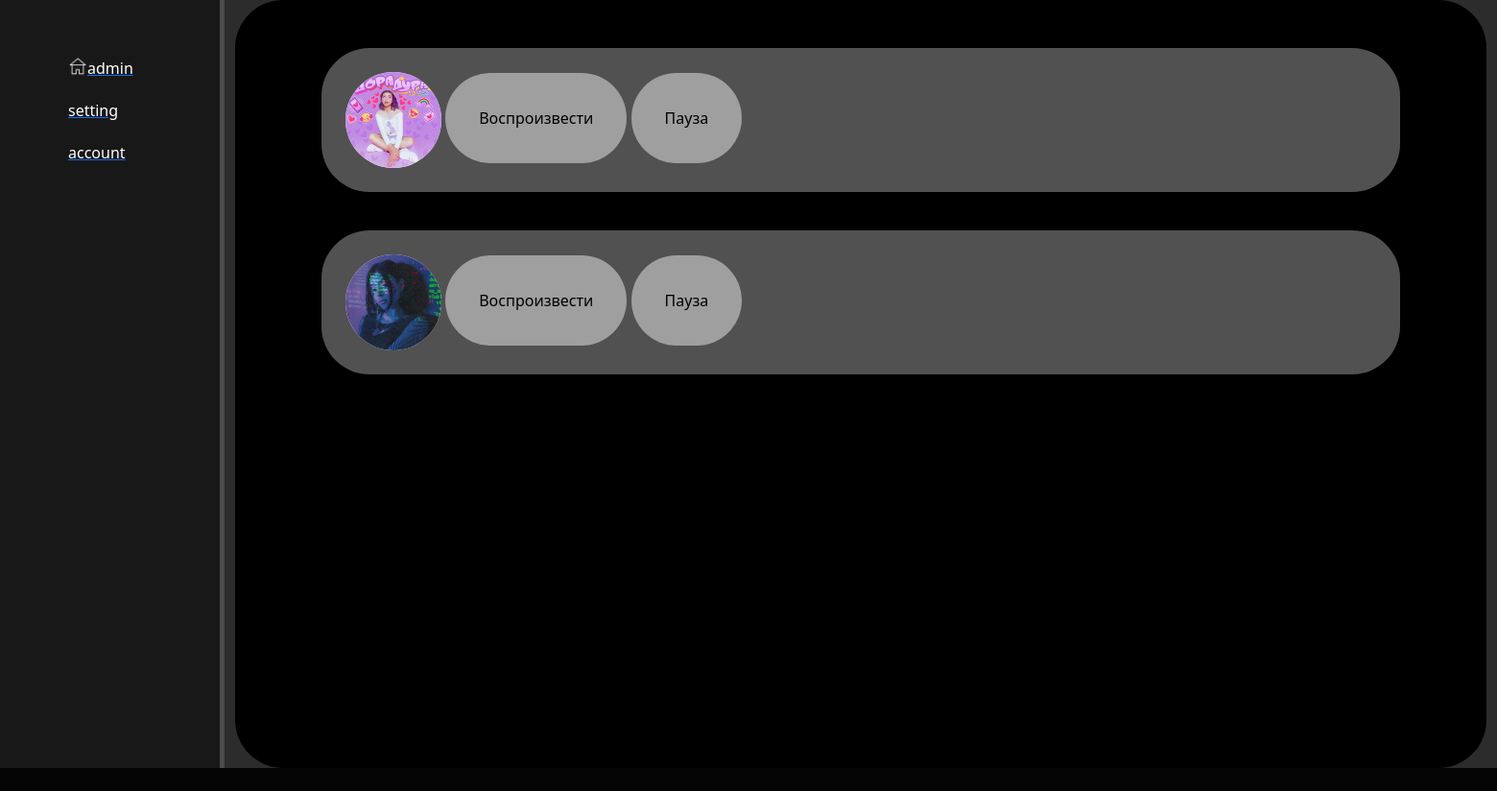
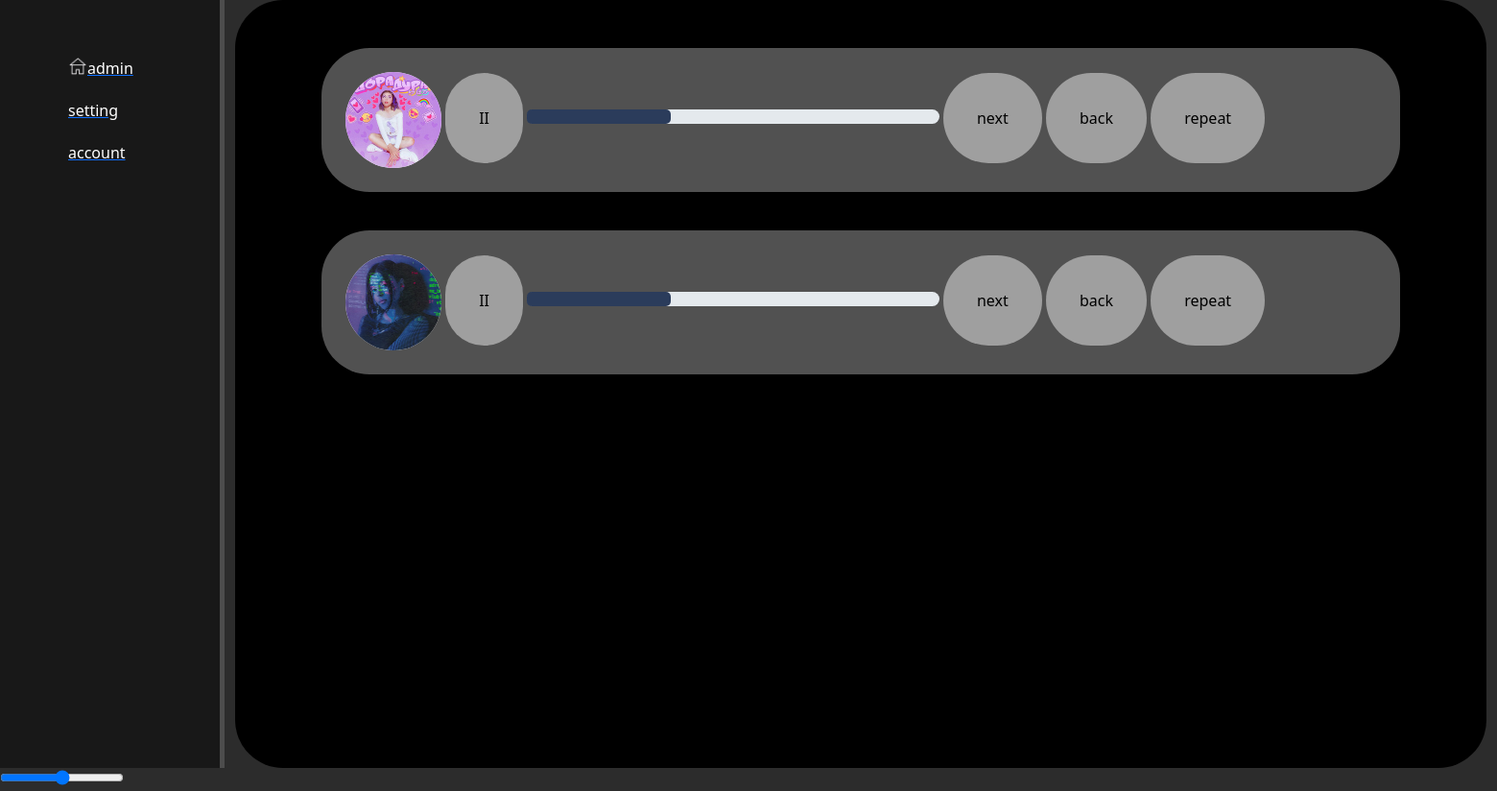
Before and after one commit to dvaJf/music, a Django app: page / in a window 1560 px wide. Shown: the whole page at 96% size. Before the commit the page ends 800 px from the top, so only its background shows below. Run offline with Django 5.2, Linux system fonts and the light colour scheme; data comes from the database, SQL or seed files in the repository; both versions use the stored data as it was after the commit.

Commit message:
play/pause and repeat

```diff
--- a/music/main/static/main/css/main.css
+++ b/music/main/static/main/css/main.css
@@ -74,7 +74,10 @@ aside img{
     object-fit: cover;
     }
 
-.button{
+
+
+
+button{
     color: #000000;
     padding: 35px;
     background-color: rgb(159, 159, 159);
@@ -83,3 +86,20 @@ aside img{
     margin-right: auto;
     border: 30px;
 }
+
+
+.timeline {
+    background: #E4E9ED;
+    border-radius: 10px;
+    width: 40%;
+    height: 15px;
+    border-top: 100px;
+    display: inline-flex;
+    align-items: center;
+}
+.progress{
+        background: #2B3C5B;
+        border-radius: 5px;
+        height: 15px;
+        width: 150px;
+}
--- /dev/null
+++ b/music/main/static/main/js/main.js
@@ -0,0 +1,44 @@
+nowsonf=1
+
+function songg(song,i) {
+    if (i==1){
+        if (nowsonf!=1){
+            songg(nowsonf,0)
+            nowsonf=song
+            document.getElementById(song).play();
+            document.getElementById("play "+song).style.display = "none";
+            document.getElementById("pause "+song).style.display = "inline";
+        }
+        else{
+            nowsonf=song
+            document.getElementById(song).play();
+            document.getElementById("play "+song).style.display = "none";
+            document.getElementById("pause "+song).style.display = "inline";
+        }
+    }
+    else{
+        nowsonf=1
+        document.getElementById(song).pause();
+        document.getElementById("pause "+song).style.display = "none";
+        document.getElementById("play "+song).style.display = "inline";
+    }
+    console.log(nowsonf)
+  }
+
+  function loop(song){
+    audio=document.getElementById(song)
+    icon=document.getElementById("repeat "+song)
+    if (audio.loop){
+        audio.loop = false;
+        icon.style.color="black";
+    }
+    else{
+        audio.loop = true;
+        icon.style.color="red";
+    }
+
+  }
+let fadeInterval = 10;
+function setFadeInterval( theFadeTime ) {
+    fadeInterval = 10.*theFadeTime;
+}
--- a/music/main/templates/main/index.html
+++ b/music/main/templates/main/index.html
@@ -2,7 +2,6 @@
 
 {% block title %}Главная страница{% endblock %}
 {% block body %}
-
 <aside>
         <ul>
             <a href="admin"><li><img src="static/main/img/home.png">admin</li></a>
@@ -10,21 +9,23 @@
             <a href=""><li>account</li></a>
         </ul>
 </aside>
-
     <div class="box">
         {% for x in a%}
-
         <div class="song">
             <img class="icon" src={{x.img}} >
-            <audio id={{x.name}} src={{x.url}}></audio>
-            <button class="button" onclick="document.getElementById('{{x.name}}').play()">Воспроизвести</button>
-            <button class="button" onclick="document.getElementById('{{x.name}}').pause()">Пауза</button>
+            <audio class="audio" id={{x.name}} src={{x.url}}></audio>
+            <button id="play {{x.name}}" onclick="songg('{{x.name}}',1)">II</button>
+            <button id="pause {{x.name}}" onclick="songg('{{x.name}}',0)" style="display: none;">></button>
+            <div class="timeline">
+                <a class="progress"></a>
+            </div>
+            <button class="button">next</button>
+            <button class="button">back</button>
+            <button id="repeat {{x.name}}" onclick="loop('{{x.name}}')">repeat</button>
 
         </div>
         {% endfor %}
     </div>
-
-
-
-<script scr="">
+    <input type="range" oninput="setUserVolume(this.value)" min="0" max="10" value="5" step="0.1" />
+    <script type="text/javascript" src='static/main/js/main.js'></script>
 {% endblock %}
--- a/music/main/templates/main/sample.html
+++ b/music/main/templates/main/sample.html
@@ -7,7 +7,7 @@
     <title>{% block title %}{% endblock   %}</title>
     <link rel="stylesheet" href="https://cdn.jsdelivr.net/npm/bootstrap@5.3.3/dist/css/bootstrap.min.css">
     <link rel="stylesheet" href="{% static 'main/css/main.css'%}">
-<body>
     {% block body %}
     {% endblock   %}
+
 </html>
```
Also changed, not shown: music/main/static/main/css/m.css (+53 -15 lines), music/db.sqlite3, music/main/static/main/img/play.png (added).
